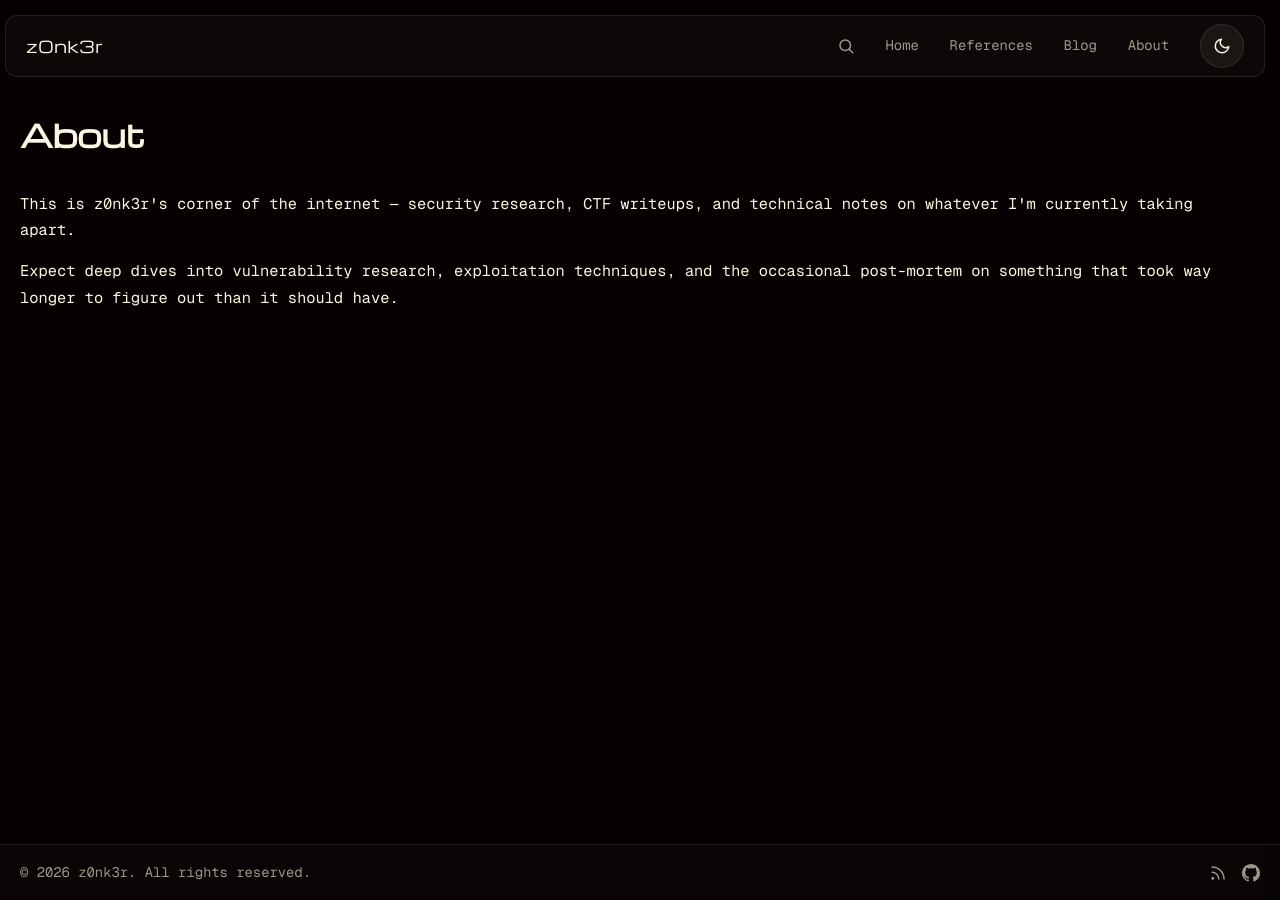
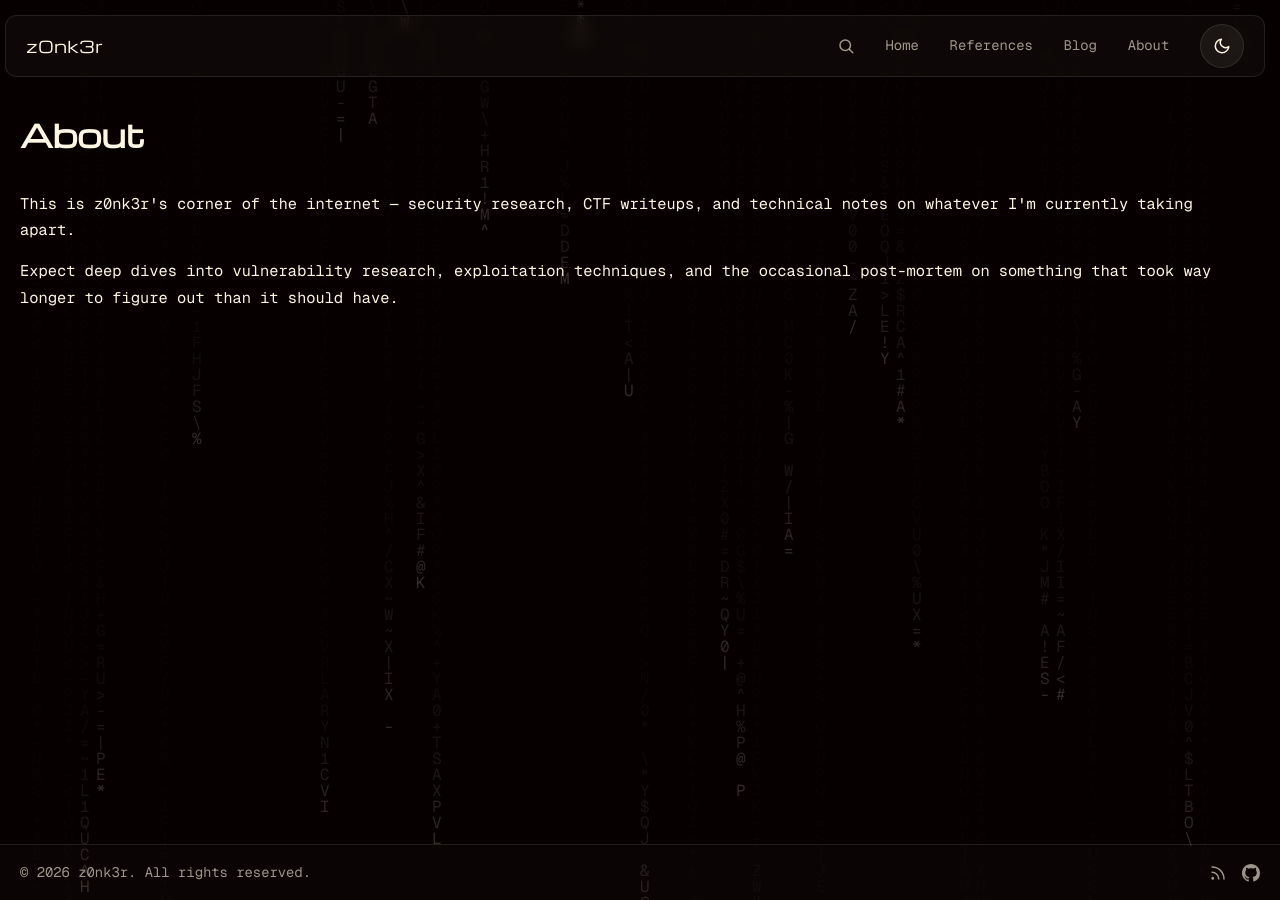
Before and after one commit to z0nk3r/z0nk3r.github.io, a Jekyll site: the page built from about.md, in a window 1280 px wide. Built offline with Jekyll 4.4.1, drawn with Linux system fonts in a browser that asks for light colours.

Commit message:
Fix ASCII background: invalid canvas font, then a z-index regression
Two compounding bugs, found via the front-end audit.

1. ctx.font = '16px var(--font-mono, monospace)' is invalid syntax -
   Canvas 2D's font setter uses its own restricted CSS-font-shorthand
   parser that doesn't resolve custom properties, so the assignment
   was silently rejected and the canvas stayed on its built-in default
   the entire time: 10px sans-serif, never the intended 16px mono the
   grid math assumes. Fixed by resolving the real font stack via
   getComputedStyle(document.body).fontFamily (which DOES resolve
   custom properties) and building a plain, canvas-valid string from
   that.

2. Fixing #1 exposed a second, pre-existing bug: with the correct font
   in place the effect became completely invisible. Root cause: html
   gained its own explicit background-color in an earlier session (the
   view-transition white-flash fix), and #ascii-bg's z-index: -1 now
   put it BEHIND that root background instead of just behind body's
   normal content - a position: fixed element's stacking resolves
   against the viewport-level containing block, not against body
   specifically. Confirmed empirically: getImageData() showed the
   canvas was still drawing correctly (real glyph shapes, non-zero
   alpha), but zero pixels differed from pure background color in an
   actual screenshot - a compositing bug, not a drawing bug. Fixed by
   changing z-index from -1 to 0, which stays behind every real page
   element (header is explicitly z-index: 100; ordinary content simply
   paints after a fixed z-index: 0 sibling regardless) while sitting
   above html/body's own background layer where it belongs.

User-confirmed working after ruling out a stale cached style.css as a
third, separate red herring along the way.

```diff
--- a/assets/css/style.css
+++ b/assets/css/style.css
@@ -181,7 +181,22 @@ footer {
 #ascii-bg {
   position: fixed;
   inset: 0;
-  z-index: -1;
+  /* Was z-index: -1. Once html gained its own explicit background-color
+     (added for the view-transition white-flash fix - see html's own rule
+     below), that negative z-index put this canvas BEHIND html's own root
+     background, not just behind body's normal content - a position:fixed
+     element's stacking is resolved against the initial containing block
+     (viewport-level), not against body specifically, so html's own
+     background painted directly over it and the whole effect silently
+     stopped being visible. Confirmed empirically: getImageData() showed
+     the canvas WAS still drawing correctly (non-zero alpha, real glyph
+     shapes), but zero pixels differed from pure background color in an
+     actual page screenshot - not a drawing bug, a compositing one.
+     z-index: 0 keeps it correctly behind every other real element on the
+     page (header is explicitly z-index: 100, and ordinary content simply
+     paints after a fixed z-index: 0 sibling regardless) while staying
+     above html/body's own background layer, where it's supposed to be. */
+  z-index: 0;
   pointer-events: none;
   /* Reverted: DO NOT give this its own view-transition-name. Tried it to fix
      a flash (theory: transitioning from an accumulated glyph pattern to a
--- a/assets/js/ascii-background.js
+++ b/assets/js/ascii-background.js
@@ -44,6 +44,20 @@
         fgRgb = style.getPropertyValue('--foreground-rgb').trim() || fgRgb;
     }
 
+    // Canvas 2D's ctx.font setter parses its value with its own restricted
+    // CSS-font-shorthand parser, which does NOT resolve custom properties -
+    // ctx.font = '16px var(--font-mono, monospace)' is invalid syntax to it,
+    // so the assignment is silently rejected and the canvas is left on its
+    // built-in default (confirmed via Playwright: ctx.font read back as
+    // "10px sans-serif", never the intended 16px mono - every glyph has been
+    // rendering smaller and in the wrong typeface than the CELL_SIZE grid
+    // math assumes). getComputedStyle DOES resolve custom properties, so
+    // read the real family from a live element instead and build a plain,
+    // canvas-valid font string from that.
+    function resolveMonoFontFamily() {
+        return getComputedStyle(document.body).fontFamily || 'monospace';
+    }
+
     function randomLifetime() {
         return MIN_LIFETIME_MS + Math.random() * (MAX_LIFETIME_MS - MIN_LIFETIME_MS);
     }
@@ -87,7 +101,7 @@
         canvas.style.width = cssWidth + 'px';
         canvas.style.height = cssHeight + 'px';
         ctx.setTransform(dpr, 0, 0, dpr, 0, 0);
-        ctx.font = CELL_SIZE + 'px var(--font-mono, monospace)';
+        ctx.font = CELL_SIZE + 'px ' + resolveMonoFontFamily();
         ctx.textBaseline = 'top';
 
         cols = Math.ceil(cssWidth / CELL_SIZE);
```
